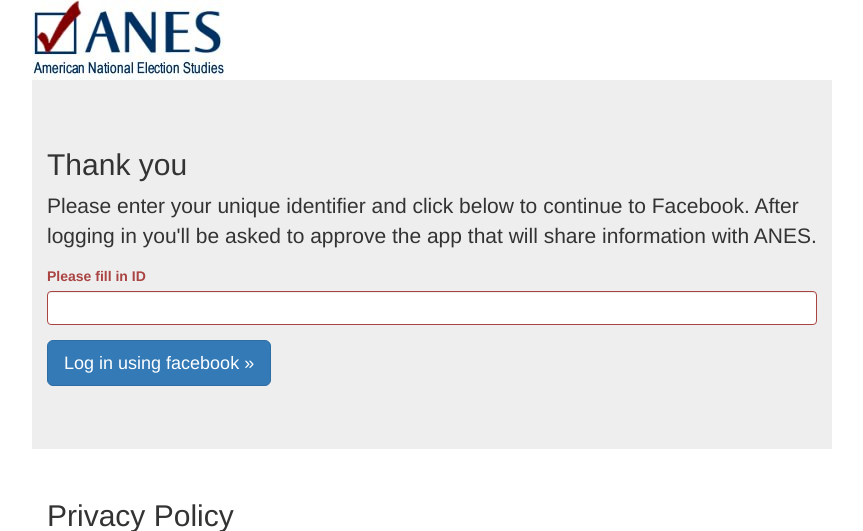
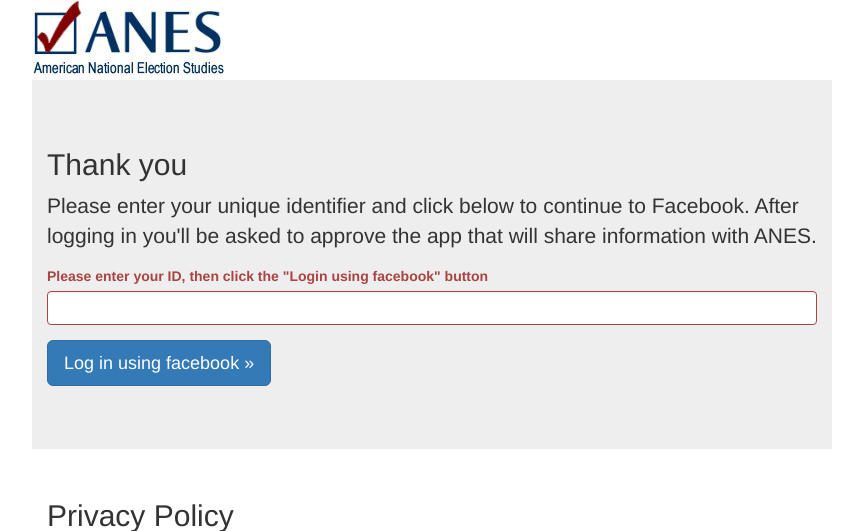
Before and after one commit to trentandraka/smapp-anes-facebook-survey-addon, a Flask app: template smapp_facebook_signon/templates/welcome_please_fill.html in a window 1280 px wide; the page is wider, and only the part inside the window is pictured. Shown: the top 531 px of that part, without its empty margins (160-1023 px from the left). Run offline with Flask 2, Linux system fonts and the light colour scheme; the template is opened without the code that fills it, so the values that code supplies are empty; parts of the project's set-up code (start-up, migrations or seed data) failed here and were passed over; some libraries are stand-ins or nearby versions.

Commit message:
Change error message

```diff
--- a/smapp_facebook_signon/templates/welcome_please_fill.html
+++ b/smapp_facebook_signon/templates/welcome_please_fill.html
@@ -29,7 +29,7 @@
           <!-- <p><input type="text" name="respondent_id", id="respondent_id", placeholder="Please enter ID" value=" {{ respondent_id }}"/></p> -->
           <p>
             <div class="form-group has-error">
-              <label class="control-label" for="respondent_id">Please fill in ID</label>
+              <label class="control-label" for="respondent_id">Please enter your ID, then click the "Login using facebook" button</label>
               <input type="text" class="form-control" name="respondent_id", id="respondent_id", placeholder="Please enter ID" value=" {{ respondent_id }}"/>
             </div>
           </p>
```
